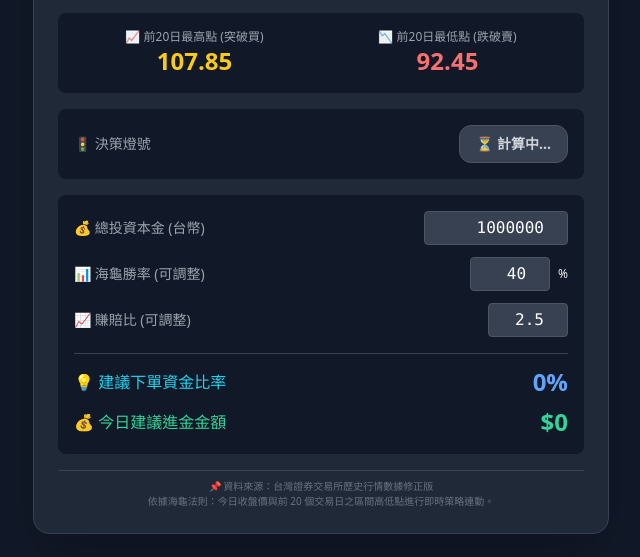
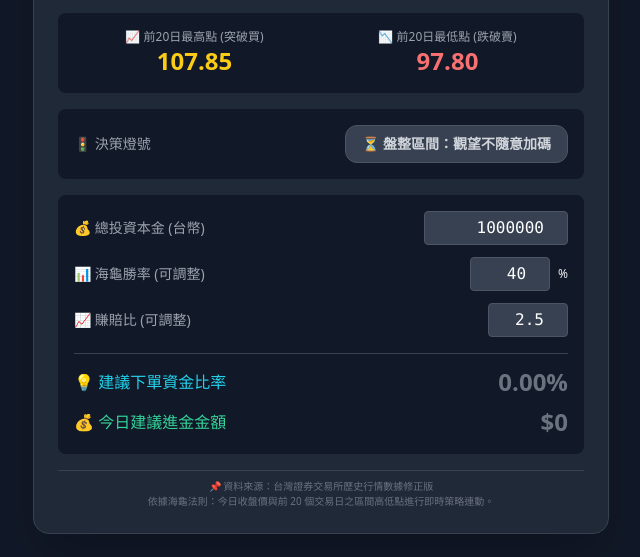
Before and after one commit to jicaems/0050-turtle-kelly, a plain HTML site: page index.html in a window 1280 px wide. Shown: the part 243-800 px from the top of the page, without its empty margins (319-959 px from the left). Drawn offline with nearby package versions, Linux system fonts and the light colour scheme.

Commit message:
Update index.html

```diff
--- a/index.html
+++ b/index.html
@@ -95,4 +95,100 @@
         { date: "2026/05/20", close: 101.20, high: 101.60, low: 100.70 },
         { date: "2026/05/21", close: 102.00, high: 102.50, low: 101.30 },
         { date: "2026/05/22", close: 103.10, high: 103.80, low: 102.60 },
-        { date: "2026/05/23", close: 104.20, high: 10
+        { date: "2026/05/23", close: 104.20, high: 104.90, low: 103.50 },
+        { date: "2026/05/26", close: 105.00, high: 105.50, low: 104.30 },
+        { date: "2026/05/27", close: 106.10, high: 106.80, low: 105.40 },
+        { date: "2026/05/28", close: 107.20, high: 107.85, low: 106.50 },
+        { date: "2026/05/29", close: 106.80, high: 107.20, low: 106.00 },
+        { date: "2026/06/01", close: 105.50, high: 106.00, low: 104.80 },
+        { date: "2026/06/02", close: 104.30, high: 104.90, low: 103.60 },
+        { date: "2026/06/03", close: 103.80, high: 104.20, low: 103.00 },
+        { date: "2026/06/04", close: 102.90, high: 103.50, low: 102.20 },
+        { date: "2026/06/05", close: 102.00, high: 102.80, low: 101.50 },
+        { date: "2026/06/08", close: 103.20, high: 103.90, low: 102.70 },
+        { date: "2026/06/09", close: 103.50, high: 104.00, low: 102.80 }
+    ];
+
+    let maxHigh = 0;
+    let minLow = Infinity;
+    for (let i = 0; i < historicalData.length - 1; i++) {
+        const day = historicalData[i];
+        if (day.high > maxHigh) maxHigh = day.high;
+        if (day.low < minLow) minLow = day.low;
+    }
+
+    const todayData = historicalData[historicalData.length - 1];
+    const currentPrice = todayData.close;
+    const latestDate = todayData.date;
+
+    document.getElementById('currentPrice').innerText = currentPrice.toFixed(2);
+    document.getElementById('high20').innerText = maxHigh.toFixed(2);
+    document.getElementById('low20').innerText = minLow.toFixed(2);
+    document.getElementById('dataDate').innerText = latestDate;
+
+    function updateSystem() {
+        const winRate = parseFloat(document.getElementById('winRate').value) || 40;
+        const profitLossRatio = parseFloat(document.getElementById('profitLossRatio').value) || 2.5;
+        const totalCapital = parseFloat(document.getElementById('totalCapital').value) || 0;
+
+        let signalText = '';
+        let signalClass = '';
+        let isBuySignal = false;
+
+        if (currentPrice >= maxHigh) {
+            signalText = '📈 突破高點：多單進場 / 續抱';
+            signalClass = 'bg-green-950 text-green-400 border border-green-700';
+            isBuySignal = true;
+        } else if (currentPrice <= minLow) {
+            signalText = '📉 跌破低點：空單迴避 / 空倉觀望';
+            signalClass = 'bg-red-950 text-red-400 border border-red-700';
+        } else {
+            signalText = '⏳ 盤整區間：觀望不隨意加碼';
+            signalClass = 'bg-gray-700 text-gray-300 border border-gray-600';
+        }
+
+        const signalEl = document.getElementById('signal');
+        signalEl.innerText = signalText;
+        signalEl.className = `px-4 py-2 rounded-xl font-bold text-sm ${signalClass}`;
+
+        const p = Math.min(1, Math.max(0, winRate / 100));
+        const b = profitLossRatio;
+        let kelly = 0;
+
+        if (isBuySignal && b > 0) {
+            const edge = b * p - (1 - p);
+            if (edge > 0) {
+                kelly = edge / b;
+            }
+            if (kelly > 0.5) kelly = 0.5;
+        }
+
+        const kellyRatioEl = document.getElementById('kellyRatio');
+        const suggestedAmountEl = document.getElementById('suggestedAmount');
+
+        kellyRatioEl.innerText = (kelly * 100).toFixed(2) + '%';
+
+        if (kelly > 0) {
+            kellyRatioEl.className = "text-2xl font-bold text-blue-400";
+        } else {
+            kellyRatioEl.className = "text-2xl font-bold text-gray-500";
+        }
+
+        const suggestedAmount = totalCapital * kelly;
+        suggestedAmountEl.innerText = '$' + Math.round(suggestedAmount).toLocaleString();
+
+        if (suggestedAmount > 0) {
+            suggestedAmountEl.className = "text-2xl font-bold text-emerald-400";
+        } else {
+            suggestedAmountEl.className = "text-2xl font-bold text-gray-500";
+        }
+    }
+
+    document.getElementById('totalCapital').addEventListener('input', updateSystem);
+    document.getElementById('winRate').addEventListener('input', updateSystem);
+    document.getElementById('profitLossRatio').addEventListener('input', updateSystem);
+
+    updateSystem();
+</script>
+</body>
+</html>
```
